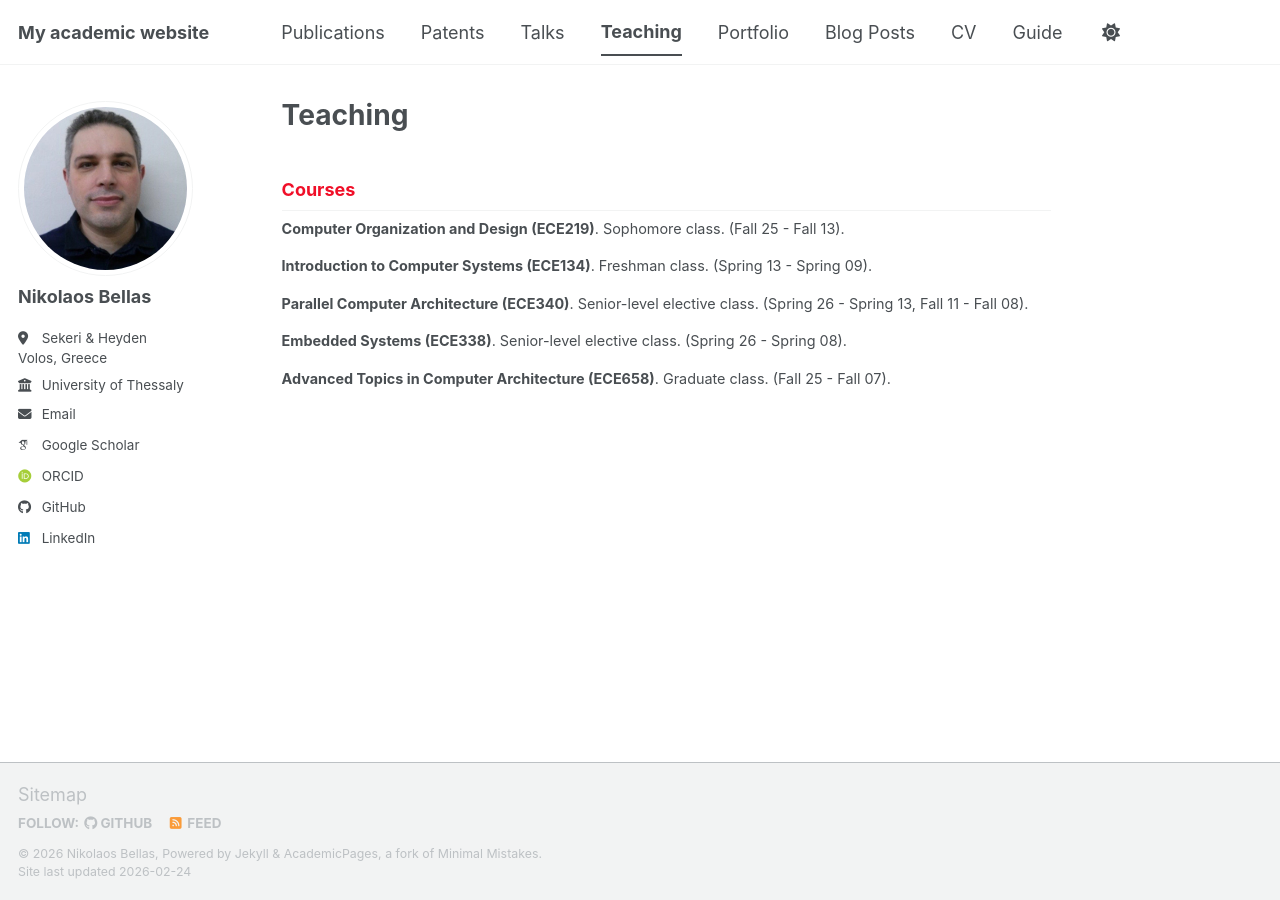
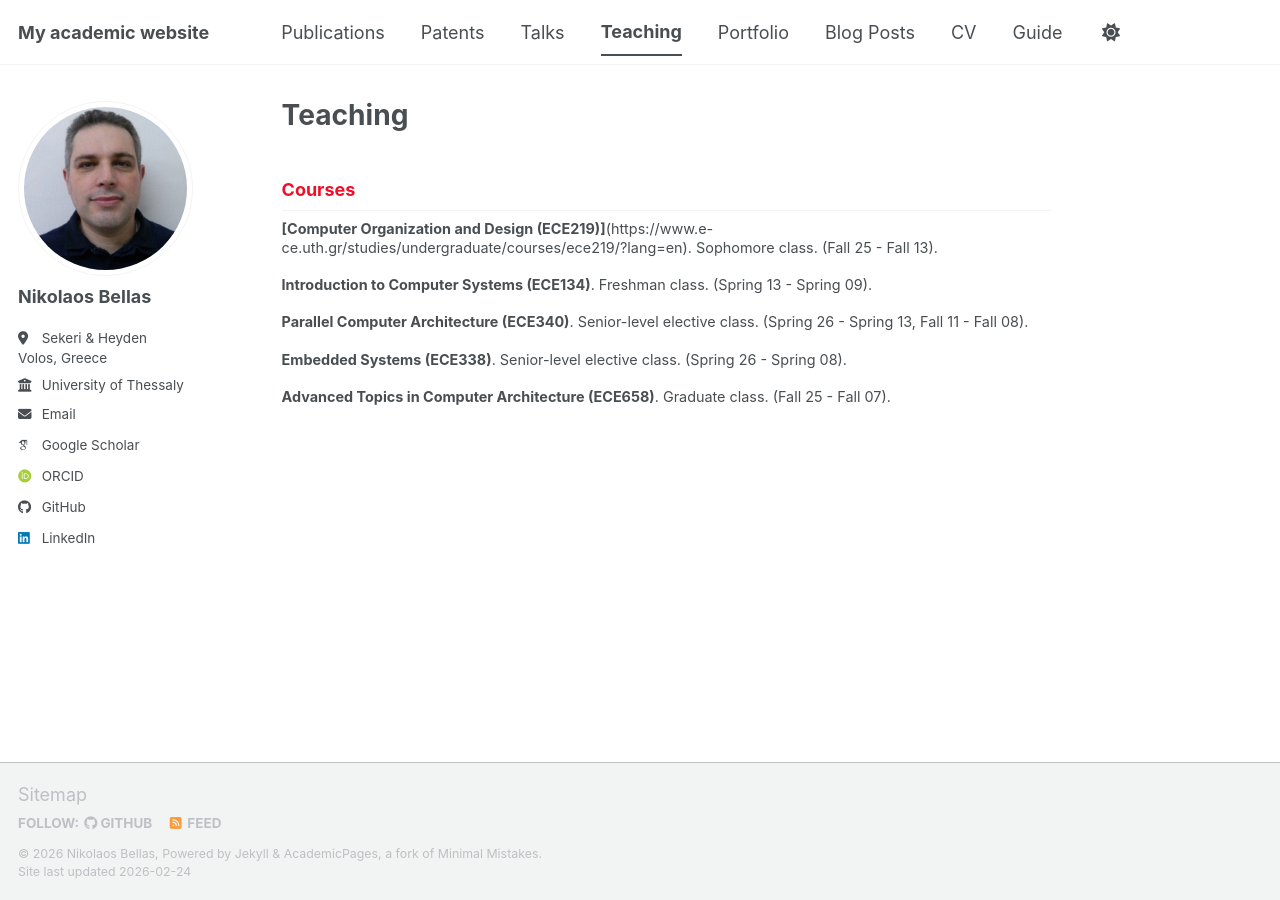
Before and after one commit to nbellas/nbellas.github.io, a Jekyll site: the page built from _pages/teaching.md, in a window 1280 px wide. Built offline with Jekyll 4.4.1, drawn with Linux system fonts in a browser that asks for light colours; some web fonts are replaced; a script bundle is joined from its source files by our own code; library files that are not in the unit come from our copies; some of the changed lines change nothing that is shown.

Commit message:
Update teaching.md

```diff
--- a/_pages/teaching.md
+++ b/_pages/teaching.md
@@ -12,7 +12,7 @@
 
 <h2 style="color: #f00f28;">Courses</h2>
 
-**Computer Organization and Design (ECE219)**. Sophomore class. (Fall 25 - Fall 13).
+**[Computer Organization and Design (ECE219)]**(https://www.e-ce.uth.gr/studies/undergraduate/courses/ece219/?lang=en). Sophomore class. (Fall 25 - Fall 13).
 
 **Introduction to Computer Systems (ECE134)**. Freshman class. (Spring 13 - Spring 09).
 
```
